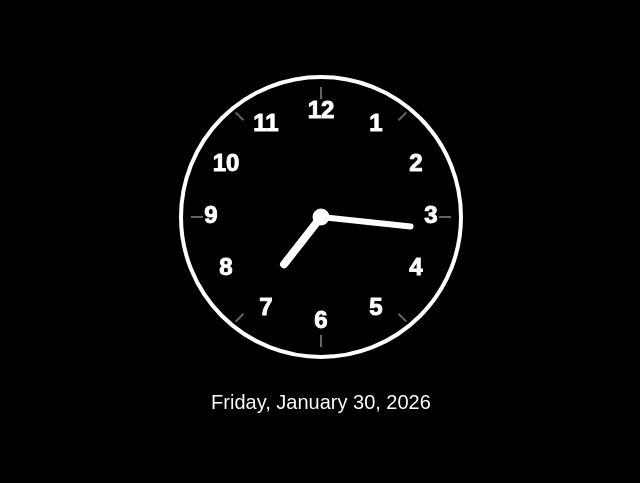
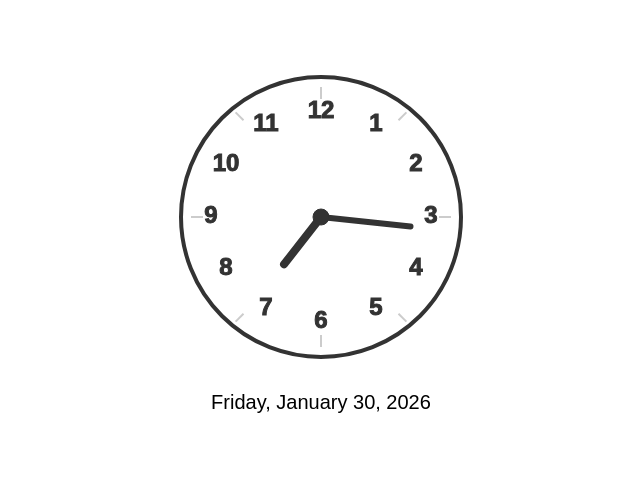
Before and after one commit to danroot/danielsclock, a plain HTML site: page index.html in a window 1280 px wide. Shown: the whole page, without its empty margins (79-719 px from the left). Drawn offline with Linux system fonts and the light colour scheme.

Commit message:
Simplify theme setting logic by defaulting to light mode when not in dark mode

```diff
--- a/index.html
+++ b/index.html
@@ -114,24 +114,8 @@
 
             if (forceDarkMode) {
                 document.body.className = 'dark-mode';
-            } else {
-                // Get current hour in Central Time
-                const now = new Date();
-                const formatter = new Intl.DateTimeFormat('en-US', {
-                    timeZone: 'America/Chicago',
-                    hour: 'numeric',
-                    hour12: false
-                });
-                const parts = formatter.formatToParts(now);
-                const hour = parseInt(parts.find(p => p.type === 'hour').value);
-
-                // 7pm (19:00) to 6am (6:00): light mode (black on white)
-                // 6am (6:00) to 7pm (19:00): dark mode (white on black)
-                if (hour >= 19 || hour < 6) {
-                    document.body.className = 'dark-mode';
-                } else {
-                    document.body.className = 'light-mode';
-                }
+            } else{
+                document.body.className = 'light-mode';
             }
         }
 
```
